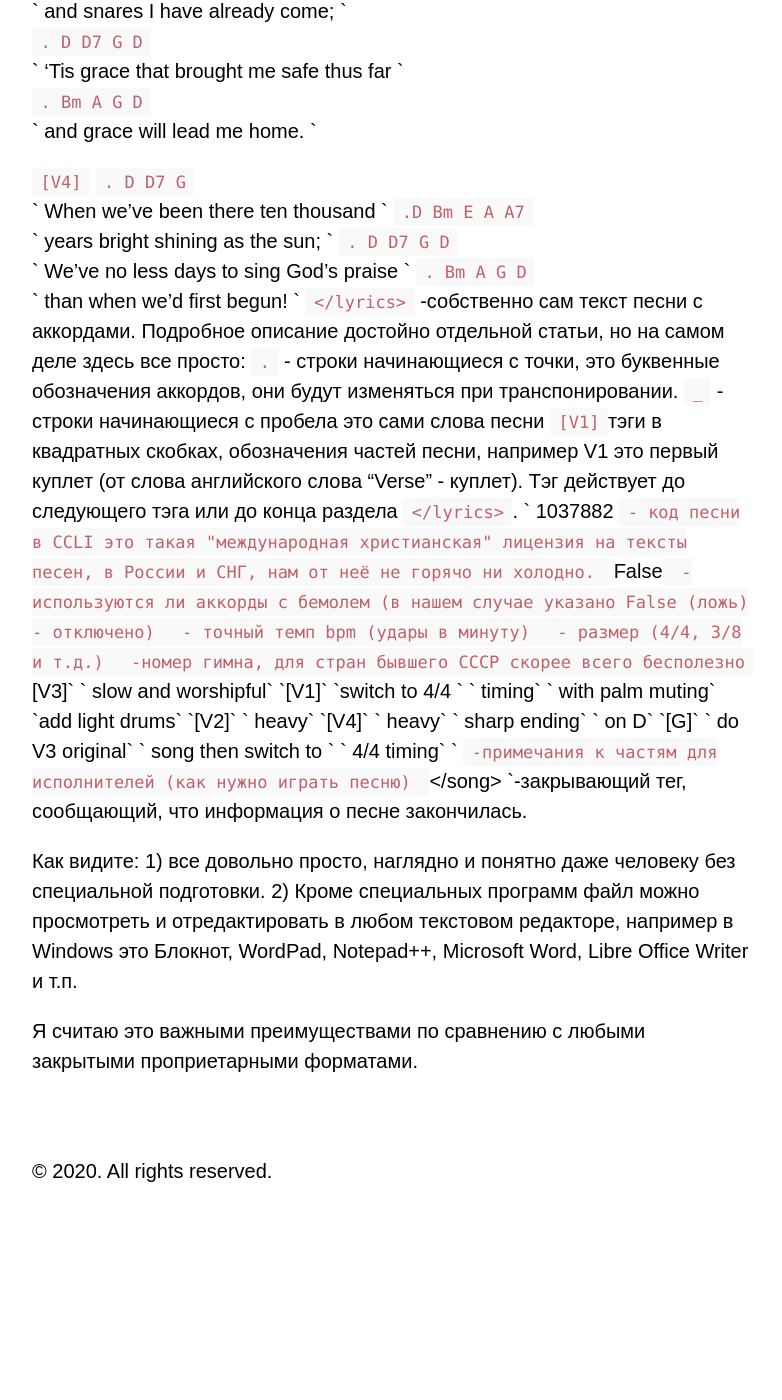
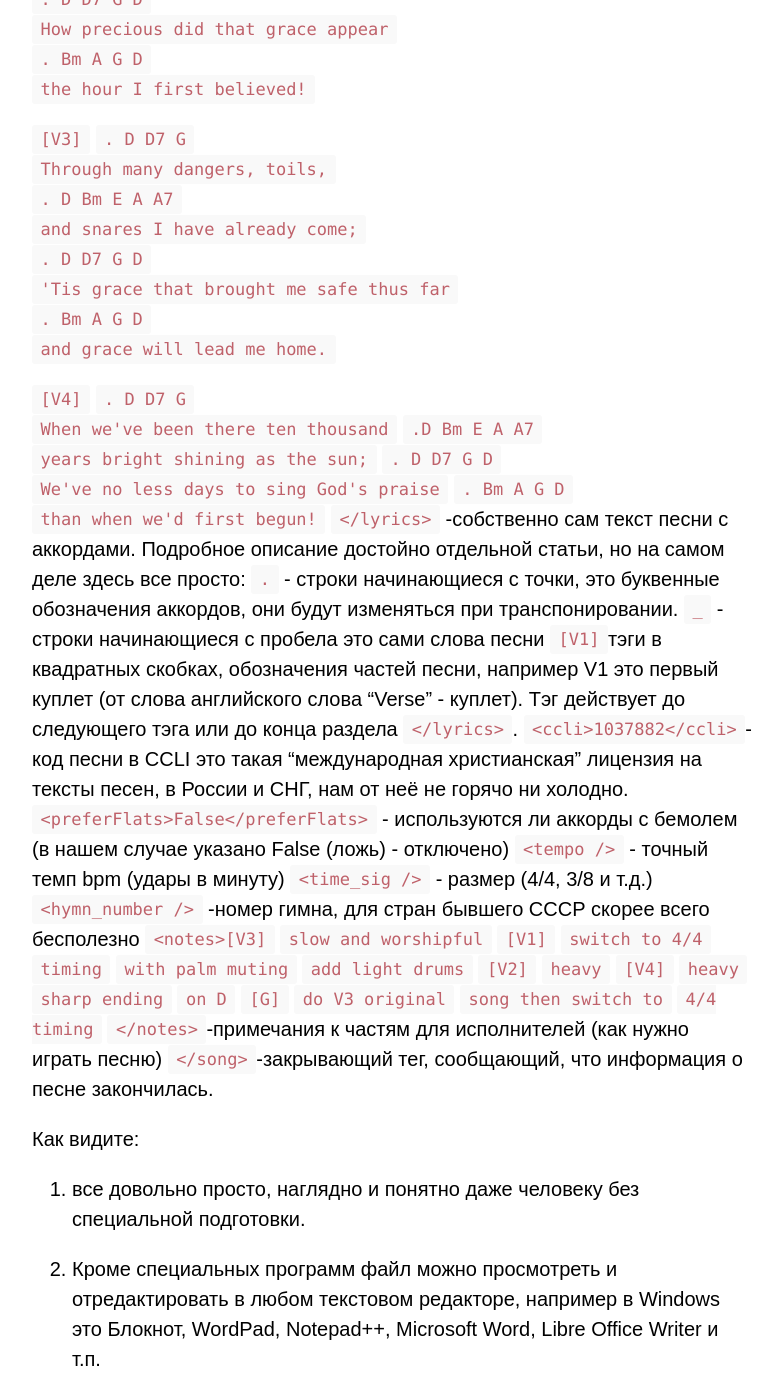
Before and after one commit to SergKnyz/alexblog, a Jekyll site: the page built from _posts/2020-03-08-fail-v-formatie-opensong.markdown, in a window 1280 px wide and 1400 px high, scrolled down 3549 px. Shown: the whole window, without its empty margins (248-1030 px from the left). Built offline with Jekyll 4.4.1, drawn with Linux system fonts in a browser that asks for light colours; our own code applies the rules of GitHub Pages for plain Markdown files; before the commit the page ends 4755 px from its top, so only the background shows below that; some of the changed text lies outside the part shown.

Commit message:
Updated Fail V Formatie Opensong

```diff
--- a/_posts/2020-03-08-fail-v-formatie-opensong.markdown
+++ b/_posts/2020-03-08-fail-v-formatie-opensong.markdown
@@ -18,8 +18,7 @@ tags:
 
 Рассмотрим структуру каталогов на примере программы Open Chords. Я пользуюсь её на протяжении нескольких лет и новичкам рекомендую именно её. Существует установочная и переносная версия, и их места хранения данных несколько отличаются.
 
-
-## Установочная версия
+### Установочная версия
 
 Думаю большинство людей на настольном компьютере пользуется Windows, поэтому рассмотрим работу  именно в ней.
 Скачиваем дистрибутив (исполнимый файл). Последнюю установочную версию можно скачать здесь...  и запускаем его.
@@ -41,11 +40,11 @@ tags:
 
 `\Tablet\` файлы экспорт в HTML;
 
-`\Sets `- каталог с сохраненными списками песен;
+`\Sets`- каталог с сохраненными списками песен;
 
 `\Settings` - каталог с настройками программы (во избежание проблем лучше здесь ничего не трогать);
 
-`\Songs `- каталог содержащий сами песни.
+`\Songs`- каталог содержащий сами песни.
 
 Если вы устанавливайте программу в первый раз и не имеете опыта работы, то я рекомендую просто добавить скачанные песни в папку уже созданную программой.
 
@@ -53,16 +52,17 @@ tags:
 
 Если вы хотите пользоваться базой собранной нами или сообществом WLA скачайте её здесь... (ссылка) и укажите папку со скачанными песнями в настройках.
 
-## Переносная версия
+### Переносная версия
 
 Не требует установки и может работать с флешки, переносного диска и т.п.
 
 Если вы не устанавливайте программу и пользуйтесь переносной версией (в настройках галочкой отмечен пункт Portable Mode)то песни будут хранится в папке:
-ВашДиск:\ПапкаПрограммы\App\Data\Songs.
+`ВашДиск:\\ПапкаПрограммы\\App\\Data\\Songs`
 
 Структура папки Data повторяет Open Chords для установочной версии.
 
 ## XML
+
 Итак, каждая песня хранится в отдельном файле.
 Как я  уже говорил, это формат XML. Структурированый язык разметки.
 В случае с Open Song файлы с песнями не имеют расширения. Это несколько усложняет работу.
@@ -71,6 +71,7 @@ tags:
 Возможно разработчики руководствовалиcь какими то своими соображениями.
 
 ## Содержание файла.
+
 Вот мы и добрались до самой важной части статьи. Рассмотри более подробно содержание файла. (Осторожно красноглазие пути назад нет!)
 
 Какая информация о песне храниться в файле?
@@ -80,81 +81,83 @@ tags:
 
 Далее в тэгах описывается:
 `<song>` заявляется, что это песня
-` <title>Amazing Grace</title> `- название песни
-` <author>John Newton</author> `- автор
-` <presentation>V3 V1 V2 V4</presentation>` - порядок показа частей
-` <capo>0</capo> `- расположение каподастра для щипковых инструментов
-` <key>D</key> `- тональность
-`  <lyrics>[V1]`
-`. D      D7        G         D     `
-` Amazing grace how sweet the sound     `
-`.     Bm      E           A  A7    `
-` that saved a wretch like me;    `
-`.  D        D7       G       D   `
-` I once was lost but now I'm found,   `
-`.    Bm        A     G   D  `
-` was blind but now I see.  `
+`<title>Amazing Grace</title>`- название песни
+`<author>John Newton</author>`- автор
+`<presentation>V3 V1 V2 V4</presentation>` - порядок показа частей
+`<capo>0</capo>`- расположение каподастра для щипковых инструментов
+`<key>D</key>`- тональность
+`<lyrics>[V1]`
+`. D D7 G D`\
+`Amazing grace how sweet the sound`\
+`. Bm E A A7`\
+`that saved a wretch like me;`\
+`. D D7 G D`\
+`I once was lost but now I'm found,`\
+`. Bm A G D`\
+`was blind but now I see.`
 
 `[V2]`
-`.     D          D7        G        D  `
-` Twas grace that taught my heart to fear,  `
-`.    Bm       E       A      A7  `
-` and grace my fears relieved; `
-`.    D        D7       G       D  `
-` How precious did that grace appear `
-`.    Bm     A       G      D`
-` the hour I first believed! `
+`. D D7 G D`\
+`Twas grace that taught my heart to fear,`\
+`. Bm E A A7`\
+`and grace my fears relieved;`\
+`. D D7 G D`\
+`How precious did that grace appear`\
+`. Bm A G D`\
+`the hour I first believed!`
 
 `[V3]`
-`.        D    D7       G `
-` Through many dangers, toils, `
-`.    D        Bm     E     A    A7  `
-` and snares I have already come;   `
-`.     D          D7         G         D  `
-` 'Tis grace that brought me safe thus far  `
-`.    Bm         A       G    D   `
-` and grace will lead me home. `
+`. D D7 G`\
+`Through many dangers, toils,`\
+`. D Bm E A A7`\
+`and snares I have already come;`\
+`. D D7 G D`\
+`'Tis grace that brought me safe thus far`\
+`. Bm A G D`\
+`and grace will lead me home.`
 
 `[V4]`
-`.     D          D7        G         `
-` When we've been there ten thousand                     `
-`.D            Bm      E      A   A7       `
-` years bright shining as the sun;                       `
-`.      D       D7      G          D                      `
-` We've no less days to sing God's praise                `
-`.     Bm        A       G   D                             `
-` than when we'd first begun!                            `
+`. D D7 G`\
+`When we've been there ten thousand`
+`.D Bm E A A7`\
+`years bright shining as the sun;`
+`. D D7 G D`\
+`We've no less days to sing God's praise`
+`. Bm A G D`\
+`than when we'd first begun!`
 `</lyrics>` -собственно сам текст песни с аккордами. Подробное описание достойно отдельной статьи, но на самом деле здесь все просто:
 `.` - строки начинающиеся с точки, это буквенные обозначения аккордов, они будут изменяться при транспонировании.
 `_` - строки начинающиеся с пробела это сами слова песни
 `[V1]`тэги в квадратных скобках, обозначения частей песни, например V1 это первый куплет (от слова английского слова "Verse" - куплет). Тэг действует до следующего тэга или до конца раздела `</lyrics>`.
- ` <ccli>1037882</ccli> `- код песни в CCLI это такая "международная христианская" лицензия на тексты песен, в России и СНГ, нам от неё не горячо ни холодно.
-  `<preferFlats>False</preferFlats>` - используются ли аккорды с бемолем (в нашем случае указано False (ложь) - отключено)
-  `<tempo />` - точный темп bpm (удары в минуту)
- ` <time_sig />` - размер (4/4, 3/8 и т.д.)
- ` <hymn_number />` -номер гимна, для стран бывшего СССР скорее всего бесполезно
+`<ccli>1037882</ccli>`- код песни в CCLI это такая "международная христианская" лицензия на тексты песен, в России и СНГ, нам от неё не горячо ни холодно.
+`<preferFlats>False</preferFlats>` - используются ли аккорды с бемолем (в нашем случае указано False (ложь) - отключено)
+`<tempo />` - точный темп bpm (удары в минуту)
+`<time_sig />` - размер (4/4, 3/8 и т.д.)
+`<hymn_number />` -номер гимна, для стран бывшего СССР скорее всего бесполезно
 `<notes>[V3]`
-` slow and worshipful`
+`slow and worshipful`
 `[V1]`
-`switch to 4/4 `
-` timing`
-` with palm muting`
- `add light drums`
+`switch to 4/4`
+`timing`
+`with palm muting`
+`add light drums`
 `[V2]`
-` heavy`
+`heavy`
 `[V4]`
-` heavy`
-` sharp ending`
-` on D`
+`heavy`
+`sharp ending`
+`on D`
 `[G]`
-` do V3 original`
-` song then switch to `
-` 4/4 timing`
- `</notes> `-примечания к частям для исполнителей (как нужно играть песню)
-`</song> `-закрывающий тег, сообщающий, что информация о песне закончилась.
+`do V3 original`
+`song then switch to`
+`4/4 timing`
+`</notes>`-примечания к частям для исполнителей (как нужно играть песню)
+`</song>`-закрывающий тег, сообщающий, что информация о песне закончилась.
 
 Как видите:
-1) все довольно просто, наглядно и понятно даже человеку без специальной подготовки.
-2) Кроме специальных программ файл можно просмотреть и отредактировать в любом текстовом редакторе, например в Windows это Блокнот, WordPad, Notepad++, Microsoft Word, Libre Office Writer и т.п.
+
+1. все довольно просто, наглядно и понятно даже человеку без специальной подготовки.
+
+2. Кроме специальных программ файл можно просмотреть и отредактировать в любом текстовом редакторе, например в Windows это Блокнот, WordPad, Notepad\+\+, Microsoft Word, Libre Office Writer и т.п.
 
 Я считаю это важными преимуществами по сравнению с любыми закрытыми проприетарными форматами.
```
